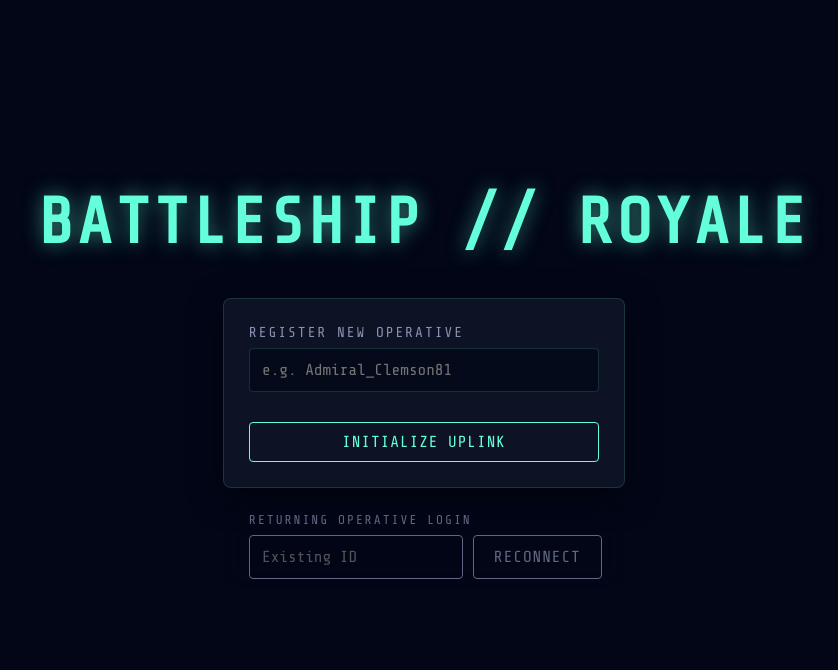
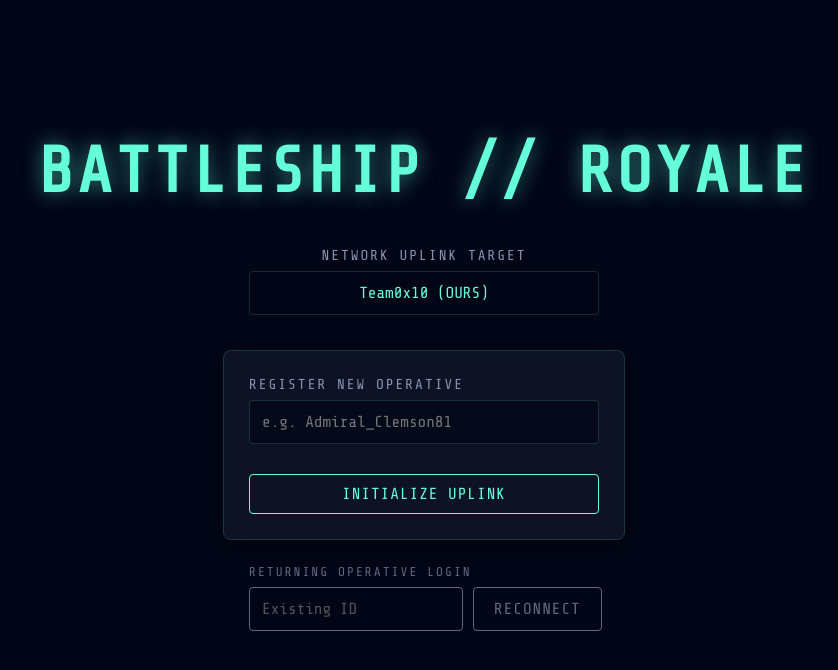
Before and after one commit to SStamper-Dev/warship, a React (Vite) app: page / in a window 1280 px wide. Shown: the top 670 px of the page, without its empty margins (216-1054 px from the left). Built offline with nearby package versions, Linux system fonts and the light colour scheme.

Commit message:
Server selection logic + display

```diff
--- a/src/App.jsx
+++ b/src/App.jsx
@@ -1,6 +1,29 @@
 import { useState, useEffect } from 'react'
 import { createPlayer, loginPlayer, createGame, joinGame, fetchGames, fetchPlayerGames, fetchGameDetail } from './api'
 import GameBoard from './GameBoard'
+
+// Add this above function App() { ... }
+const SERVERS = [
+  { name: "Team0x00", url: "https://battleship-server-18q1.onrender.com" },
+  { name: "Team0x01", url: "https://battleship.koon.us" },
+  { name: "Team0x02", url: "https://finalproject-virusoutbreak-3bwa.onrender.com" },
+  { name: "Team0x03", url: "https://finalproject3750.onrender.com" },
+  { name: "Team0x04", url: "https://webdevgroupproj.onrender.com" },
+  { name: "Team0x05", url: "https://cpsc3720finalproject.onrender.com" },
+  { name: "Team0x06", url: "https://three750final.onrender.com" },
+  { name: "Team0x07", url: "https://persistent-waters.onrender.com" },
+  { name: "Team0x08", url: "https://p01--backend--zm8jxh5c8bph.code.run" },
+  { name: "Team0x09", url: "https://lightslategray-dogfish-869967.hostingersite.com" },
+  { name: "Team0x0A", url: "https://battleship-1-qpm6.onrender.com" },
+  { name: "Team0x0B", url: "https://cpsc.loosesocket.com" },
+  { name: "Team0x0C", url: "https://battleship-advanced.onrender.com" },
+  { name: "Team0x0D", url: "https://vibe-hunter.com" },
+  { name: "Team0x0E", url: "https://cpsc3750-battleshipproject.onrender.com" },
+  { name: "Team0x0F", url: "https://cpsc-3750-battleship-final-project-phase1.onrender.com" },
+  { name: "Team0x10 (OURS)", url: "https://capstone3750-production.up.railway.app" },
+  { name: "Team0x11", url: "https://battleship-cpsc3750.onrender.com" },
+  { name: "Team0x12", url: "https://final-project-7xwd.onrender.com" },
+];
 
 function App() {
   const [playerId, setPlayerId] = useState(localStorage.getItem('battleship_player_id'))
@@ -19,6 +42,25 @@ function App() {
   // FIX: Use brackets [] for useState
   const [allGames, setAllGames] = useState([])
   const [myGames, setMyGames] = useState([])
+
+  const [serverUrl, setServerUrl] = useState(
+    localStorage.getItem('battleship_server_url') || "https://capstone3750-production.up.railway.app"
+  );
+
+  const handleServerChange = (e) => {
+    const newUrl = e.target.value;
+    setServerUrl(newUrl);
+    localStorage.setItem('battleship_server_url', newUrl);
+
+    // HARD LOGOUT: Clear player data when switching networks
+    localStorage.removeItem('battleship_player_id');
+    setPlayerId(null);
+    setUsername('');
+    setLoginUsername('');
+    setError(null);
+    setLoginError(null);
+    setUsernameError(null);
+  };
 
   // The Lobby Fetcher
   const loadLobby = async () => {
@@ -147,6 +189,24 @@ if (!playerId) {
         <h1 style={{ fontSize: '4rem', textShadow: '0 0 20px var(--shadow-glow)', margin: '0 0 40px 0', letterSpacing: '4px' }}>
           BATTLESHIP // ROYALE
         </h1>
+
+        {/* --- NEW SERVER SELECTOR --- */}
+        <div style={{ display: 'flex', flexDirection: 'column', alignItems: 'center', gap: '8px', marginBottom: '35px', width: '100%', maxWidth: '350px' }}>
+          <label style={{ letterSpacing: '2px', fontSize: '0.9rem', color: 'var(--muted-text)' }}>NETWORK UPLINK TARGET</label>
+          <select
+            className="radar-input"
+            value={serverUrl}
+            onChange={handleServerChange}
+            style={{ width: '100%', cursor: 'pointer', textAlign: 'center', appearance: 'none' }}
+          >
+            {SERVERS.map(server => (
+              <option key={server.name} value={server.url}>
+                {server.name}
+              </option>
+            ))}
+          </select>
+        </div>
+        {/* --------------------------- */}
 
         {/* PRIMARY FORM: NEW REGISTRATION */}
         <form className="glass-panel" onSubmit={handleJoin} style={{ display: 'flex', flexDirection: 'column', gap: '20px', width: '100%', maxWidth: '350px', marginBottom: '15px' }}>
--- a/src/api.js
+++ b/src/api.js
@@ -1,10 +1,11 @@
-const API_BASE_URL = "https://capstone3750-production.up.railway.app";
-
-export default API_BASE_URL;
+export const getApiBaseUrl = () => {
+    // Check storage first, fallback to Team0x10 if nothing is selected yet
+    return localStorage.getItem('battleship_server_url') || "https://capstone3750-production.up.railway.app";
+};
 
 export const createPlayer = async (username) => {
     try {
-        const response = await fetch(`${API_BASE_URL}/api/players`, {
+        const response = await fetch(`${getApiBaseUrl()}/api/players`, {
             method: 'POST',
             headers: {
                 'Content-Type': 'application/json',
@@ -30,7 +31,7 @@ export const createPlayer = async (username) => {
 // Custom Login Route
 export const loginPlayer = async (username) => {
     try {
-        const response = await fetch(`${API_BASE_URL}/api/players/login`, {
+        const response = await fetch(`${getApiBaseUrl()}/api/players/login`, {
             method: 'POST',
             headers: { 'Content-Type': 'application/json' },
             body: JSON.stringify({ username: username }),
@@ -52,7 +53,7 @@ export const loginPlayer = async (username) => {
 
 // Get a single game's details (Standard YAML requirement)
 export const fetchGameDetail = async (gameId) => {
-    const response = await fetch(`${API_BASE_URL}/api/games/${gameId}`);
+    const response = await fetch(`${getApiBaseUrl()}/api/games/${gameId}`);
     if (!response.ok) {
         const errorData = await response.json();
         throw new Error(errorData.message || "Game not found");
@@ -62,7 +63,7 @@ export const fetchGameDetail = async (gameId) => {
 
 // Create a new game
 export const createGame = async (creatorId, gridSize = 8, maxPlayers = 2) => {
-    const response = await fetch(`${API_BASE_URL}/api/games`, {
+    const response = await fetch(`${getApiBaseUrl()}/api/games`, {
         method: 'POST',
         headers: { 'Content-Type': 'application/json' },
         body: JSON.stringify({
@@ -83,7 +84,7 @@ export const createGame = async (creatorId, gridSize = 8, maxPlayers = 2) => {
 // src/api.js - Universal Friendly
 export const fetchGames = async () => {
     try {
-        const response = await fetch(`${API_BASE_URL}/api/games`);
+        const response = await fetch(`${getApiBaseUrl()}/api/games`);
         if (!response.ok) return [];
         return await response.json();
     } catch (err) {
@@ -95,7 +96,7 @@ export const fetchGames = async () => {
 // Fetch games specifically for the current player (Safe/Try-Catch)
 export const fetchPlayerGames = async (playerId) => {
     try {
-        const response = await fetch(`${API_BASE_URL}/api/players/${playerId}/games`);
+        const response = await fetch(`${getApiBaseUrl()}/api/players/${playerId}/games`);
         if (!response.ok) return [];
         return await response.json();
     } catch (err) {
@@ -105,7 +106,7 @@ export const fetchPlayerGames = async (playerId) => {
 
 // Join a game (YAML Standard)
 export const joinGame = async (gameId, playerId) => {
-    const response = await fetch(`${API_BASE_URL}/api/games/${gameId}/join`, {
+    const response = await fetch(`${getApiBaseUrl()}/api/games/${gameId}/join`, {
         method: 'POST',
         headers: { 'Content-Type': 'application/json' },
         body: JSON.stringify({ player_id: parseInt(playerId) }),
@@ -117,7 +118,7 @@ export const joinGame = async (gameId, playerId) => {
 
 // POST /api/games/{id}/place - Place ships
 export const placeShips = async (gameId, playerId, ships) => {
-    const response = await fetch(`${API_BASE_URL}/api/games/${gameId}/place`, {
+    const response = await fetch(`${getApiBaseUrl()}/api/games/${gameId}/place`, {
         method: 'POST',
         headers: { 'Content-Type': 'application/json' },
         body: JSON.stringify({
@@ -135,7 +136,7 @@ export const placeShips = async (gameId, playerId, ships) => {
 
 // POST /api/games/{id}/fire - Standard Combat
 export const fireShot = async (gameId, playerId, row, col) => {
-    const response = await fetch(`${API_BASE_URL}/api/games/${gameId}/fire`, {
+    const response = await fetch(`${getApiBaseUrl()}/api/games/${gameId}/fire`, {
         method: 'POST',
         headers: { 'Content-Type': 'application/json' },
         body: JSON.stringify({
@@ -154,14 +155,14 @@ export const fireShot = async (gameId, playerId, row, col) => {
 
 // GET /api/games/{id}/moves - Move history
 export const fetchMoves = async (gameId) => {
-    const response = await fetch(`${API_BASE_URL}/api/games/${gameId}/moves`);
+    const response = await fetch(`${getApiBaseUrl()}/api/games/${gameId}/moves`);
     if (!response.ok) return [];
     return await response.json(); // Array of { player_id, row, col, result }
 };
 
 // GET /api/players/{id}/stats - Fetch player lifetime stats
 export const fetchPlayerStats = async (playerId) => {
-    const response = await fetch(`${API_BASE_URL}/api/players/${playerId}/stats`);
+    const response = await fetch(`${getApiBaseUrl()}/api/players/${playerId}/stats`);
     if (!response.ok) {
         // Return null instead of throwing so one bad ID doesn't crash the leaderboard
         return null;
```
